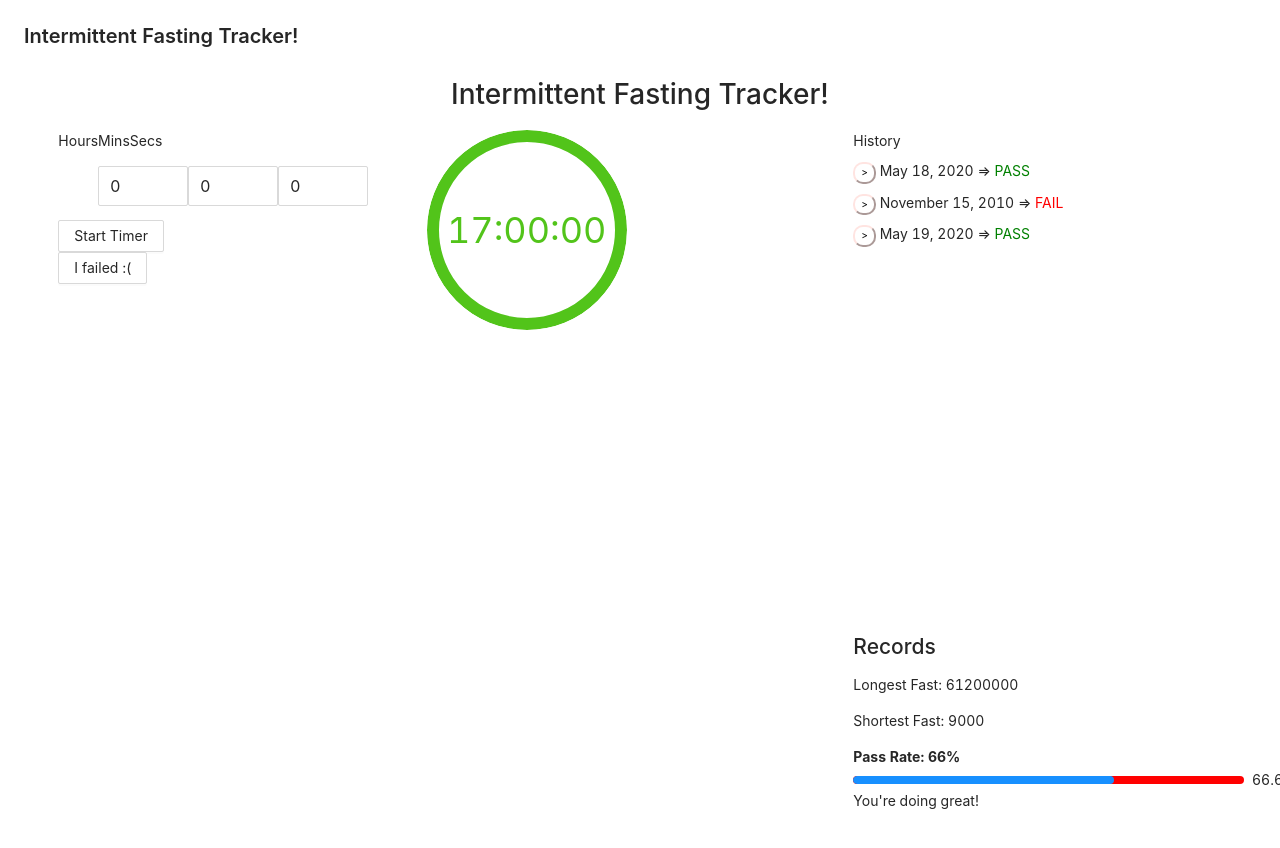
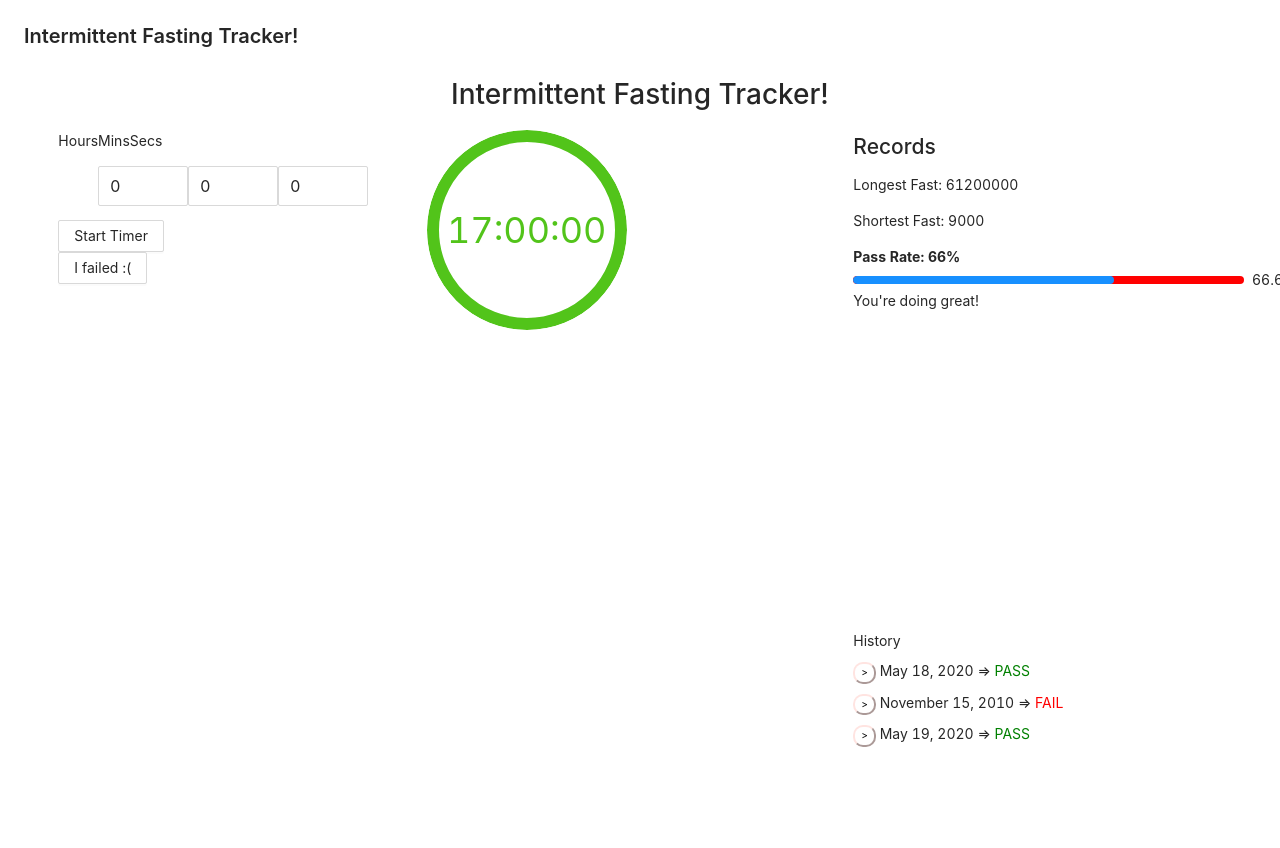
Before and after one commit to colemanjenkins/intermittent-fasting-timer, a React (Create React App) app: page / in a window 1280 px wide. Shown: the top 848 px of the page. Built offline with nearby package versions, Linux system fonts and the light colour scheme.

Commit message:
changed history and record locations

```diff
--- a/src/Components/History.css
+++ b/src/Components/History.css
@@ -1,5 +1,5 @@
 .history {
-  grid-area: rightUpper;
+  grid-area: rightLower;
 }
 
 .button{
--- a/src/Components/Records.css
+++ b/src/Components/Records.css
@@ -1,3 +1,3 @@
 .records {
-  grid-area: rightLower;
+  grid-area: rightUpper;
 }
```
